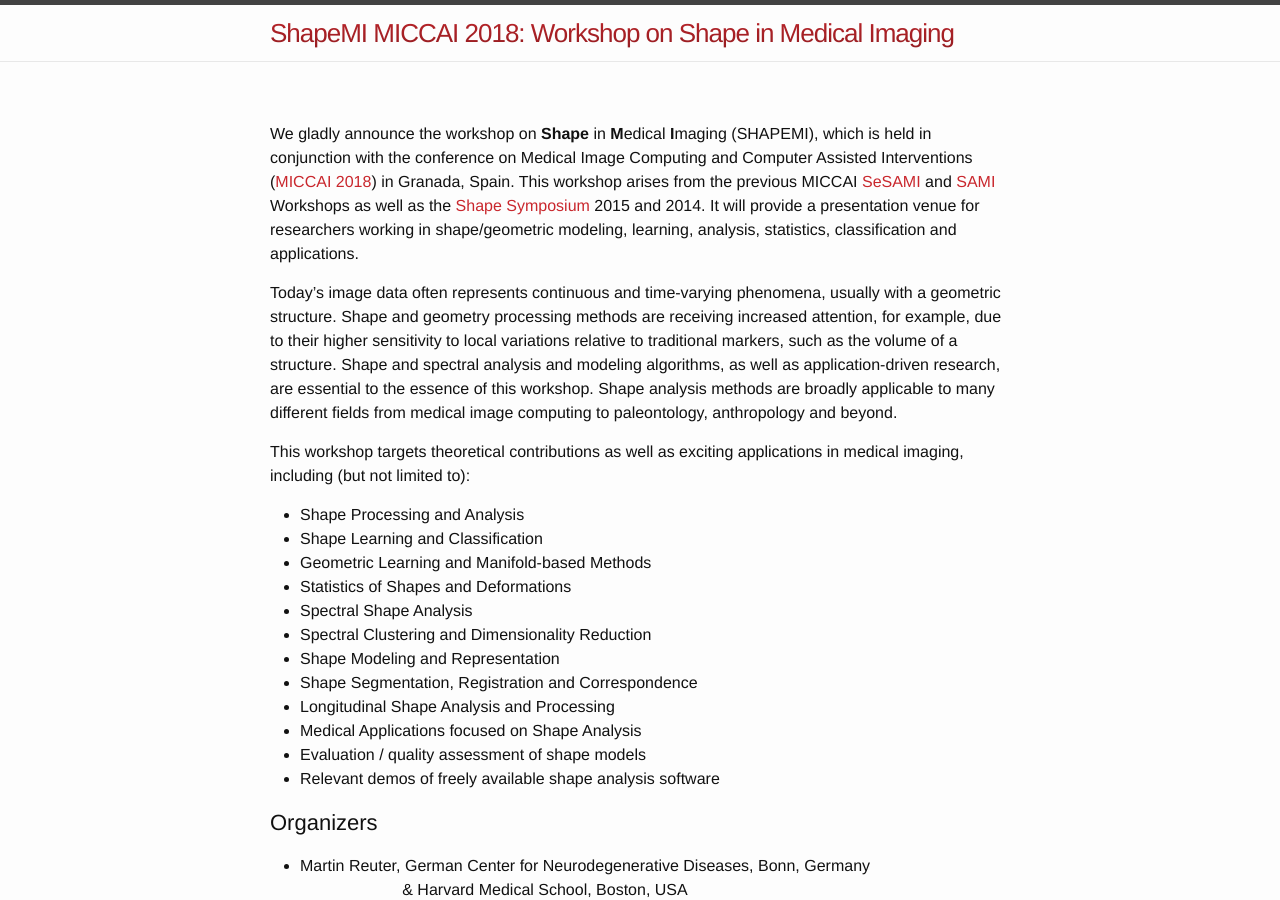
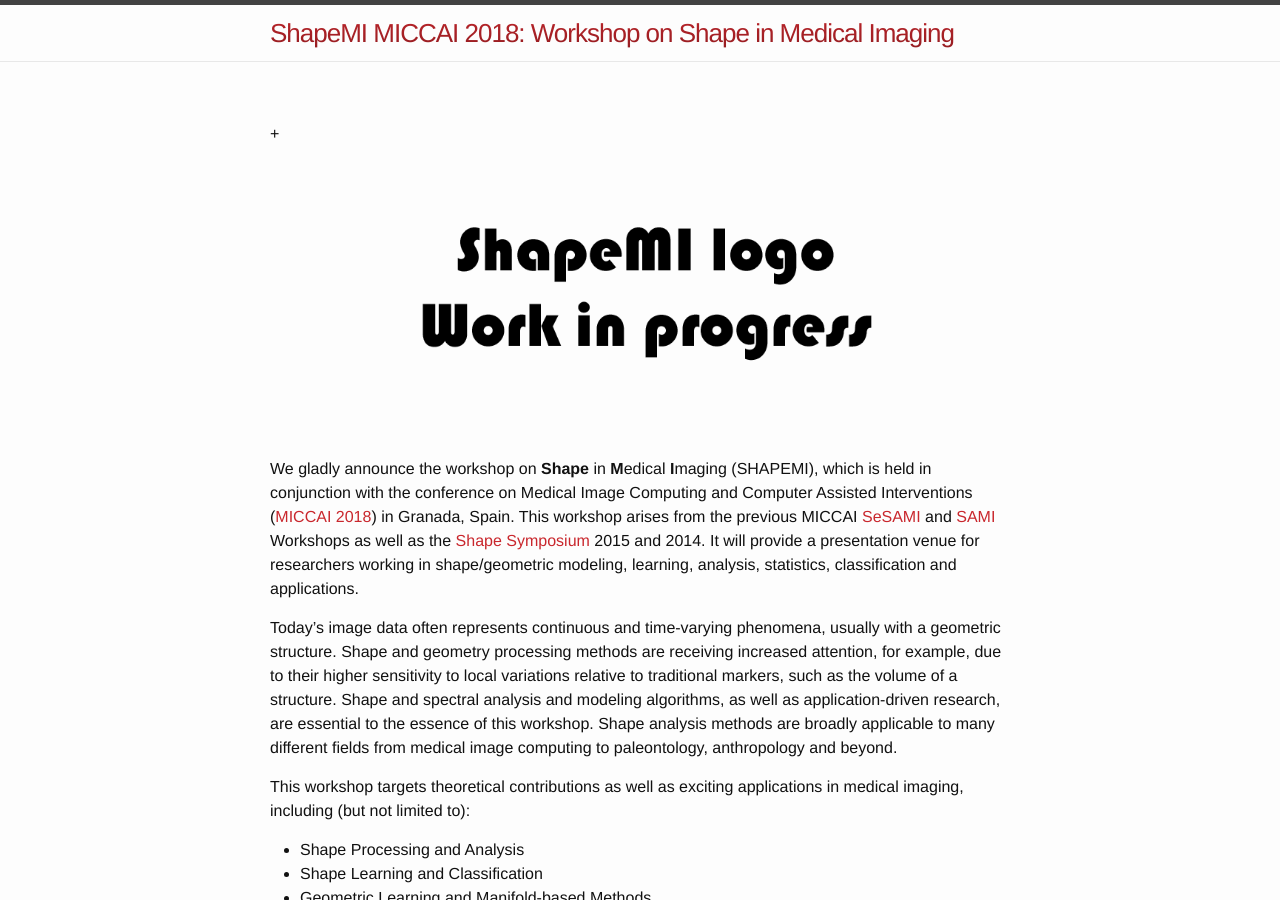
Before and after one commit to shapemi/shapemi2020, a Jekyll site: the page built from index.md, in a window 1280 px wide and 900 px high. Built offline with Jekyll 4.4.1, drawn with Linux system fonts in a browser that asks for light colours; our own code applies the rules of GitHub Pages for plain Markdown files.

Commit message:
Update index.md

```diff
--- a/index.md
+++ b/index.md
@@ -1,3 +1,5 @@
++![ShapeMI](images/ShapeMILogo_front.png "ShapeMI 2018")
+
 We gladly announce the workshop on **Shape** in **M**edical **I**maging (SHAPEMI), which is held in conjunction with the conference on Medical Image Computing and Computer Assisted Interventions ([MICCAI 2018](http://www.miccai2018.org/en/)) in Granada, Spain. This workshop arises from the previous MICCAI [SeSAMI](https://sites.google.com/site/sesami2016/) and [SAMI](https://sites.google.com/site/miccaisami2015/) Workshops as well as the [Shape Symposium](http://www.shapesymposium.org) 2015 and 2014. It will provide a presentation venue for researchers working in shape/geometric modeling, learning, analysis, statistics, classification and applications.
 
 Today’s image data often represents continuous and time-varying phenomena, usually with a geometric structure. Shape and geometry processing methods are receiving increased attention, for example, due to their higher sensitivity to local variations relative to traditional markers, such as the volume of a structure. Shape and spectral analysis and modeling algorithms, as well as application-driven research, are essential to the essence of this workshop. Shape analysis methods are broadly applicable to many different fields from medical image computing to paleontology, anthropology and beyond.
```
